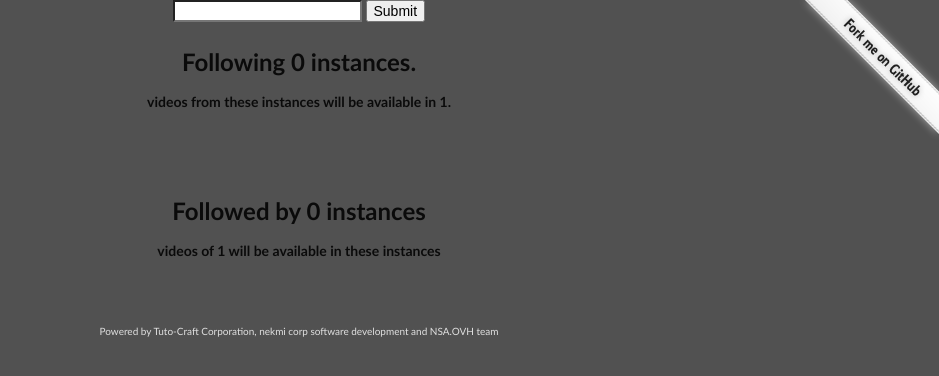
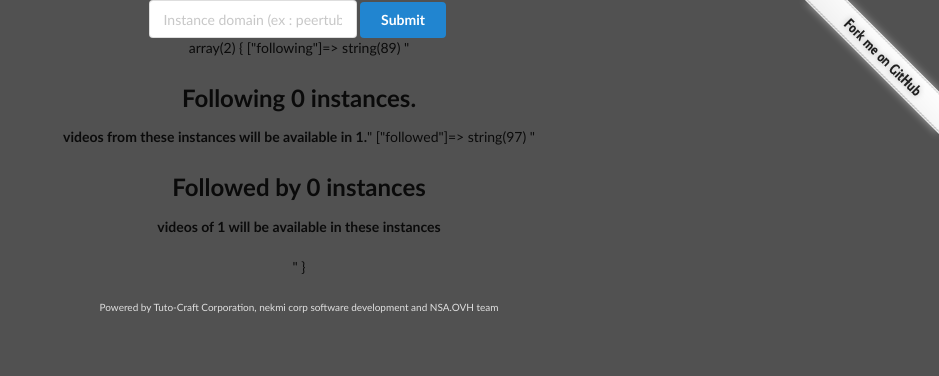
Before and after one commit to anjaraeu/Peertube-Ninja, a PHP site: page /?instance=1 in a window 1280 px wide. Shown: the top 376 px of the page, without its empty margins (341-1280 px from the left). Run offline with PHP 8.4, Linux system fonts and the light colour scheme; data that the repository does not hold is empty; some libraries are stand-ins or nearby versions.

Commit message:
That's better :)

```diff
--- a/index.php
+++ b/index.php
@@ -1,29 +1,9 @@
 <?php
+// eh ducon les headers c'est avant le doctype
+header("X-Author: skid9000 & leonekmi");
 $instance = $_REQUEST['instance'];
-?>
-
-<!DOCTYPE html>
-<html>
-	<head>
-		<title>Peertube Follow Tracker</title>
-		<meta charset="utf-8">
-		<meta name="viewport" content="width=device-width, initial-scale=1.0">
-		<link rel="stylesheet" href="semantic.min.css">
-		<link rel="stylesheet" href="style.css">
-		<link rel="stylesheet" href="css/icons.css">
-	</head>
-
-	<body>
-		<a href="https://github.com/nsaovh/rcgp"><img style="position: absolute; top: 0; right: 0; border: 0;" src="forkme.png" alt="Fork me on GitHub" data-canonical-src="forkme2.png"></a>
-		<center>
-			<form>
-				<input type="text" name="instance">
-				<input type="submit" value="Submit">
-			</form>
-
-			<?php
-				header("X-Author: skid9000 & leonekmi");
-				if (!empty($_REQUEST['instance'])) {
+$output = array();
+if (!empty($instance)) {
 
 	$url      = "https://" . $instance;
 	$cont     = true;
@@ -47,18 +27,16 @@ $instance = $_REQUEST['instance'];
 
 	# Start listing instances following
 
-					echo "<h2>Following ".sizeof($f)." instances.</h2>";
-					echo "<b>videos from these instances will be available in ".$instance.".</b> <br /> <br/>";
+	$output['following'] = "<h2>Following ".sizeof($f)." instances.</h2><b>videos from these instances will be available in ".$instance.".</b>";
 	foreach($f as $follower){
 		$instance_url = str_replace('/accounts/peertube', '', $follower);
 		$instance_short_1 = str_replace('https://', '', $instance_url);
 		$instance_short = str_replace('http://', '', $instance_short_1);
-						echo "<a href=\"".$instance_url."\">".$instance_short."</a><br />";
+		$output['following-table'] .= "<a href=\"".$instance_url."\">".$instance_short."</a><br />";
 	}
 
 	# End listing instances following
 
-					echo "<br/><br/>";
 	$start=0;
 	$f = array();
 	$cont=true;
@@ -81,17 +59,42 @@ $instance = $_REQUEST['instance'];
 
 	# Start listing instances followers
 
-					echo "<h2>Followed by ".sizeof($f)." instances"."</h2>";
-					echo "<b>videos of ".$instance." will be available in these instances</b><br /> <br/>";
+	$output['followed'] = "<h2>Followed by ".sizeof($f)." instances"."</h2><b>videos of ".$instance." will be available in these instances</b><br/><br/>";
 	foreach($f as $follower){
 		$instance_url = str_replace('/accounts/peertube', '', $follower);
 		$instance_short_1 = str_replace('https://', '', $instance_url);
 		$instance_short = str_replace('http://', '', $instance_short_1);
-						echo "<a href=\"".$instance_url."\">".$instance_short."</a><br />";
+		$output['followed-table'] .= "<a href=\"".$instance_url."\">".$instance_short."</a><br/>";
 	}
 
 	# End listing instances followers
 }
+?>
+
+<!DOCTYPE html>
+<html>
+	<head>
+		<title>Peertube Follow Tracker</title>
+		<meta charset="utf-8">
+		<meta name="viewport" content="width=device-width, initial-scale=1.0">
+		<link rel="stylesheet" href="semantic.min.css">
+		<link rel="stylesheet" href="style.css">
+		<link rel="stylesheet" href="css/icons.css">
+	</head>
+
+	<body>
+		<a href="https://github.com/nsaovh/rcgp"><img style="position: absolute; top: 0; right: 0; border: 0;" src="forkme.png" alt="Fork me on GitHub" data-canonical-src="forkme2.png"></a>
+		<center>
+			<form>
+				<div class="ui input">
+					<input type="text" name="instance" placeholder="Instance domain (ex : peertube.nsa.ovh)">
+				</div>
+
+				<button class="ui primary button" type="submit">Submit</button>
+			</form>
+
+			<?php
+				var_dump($output);
 			?>
 			<br/>
 			<br/>
```
Lines whose indentation alone changed are shown as unchanged.
